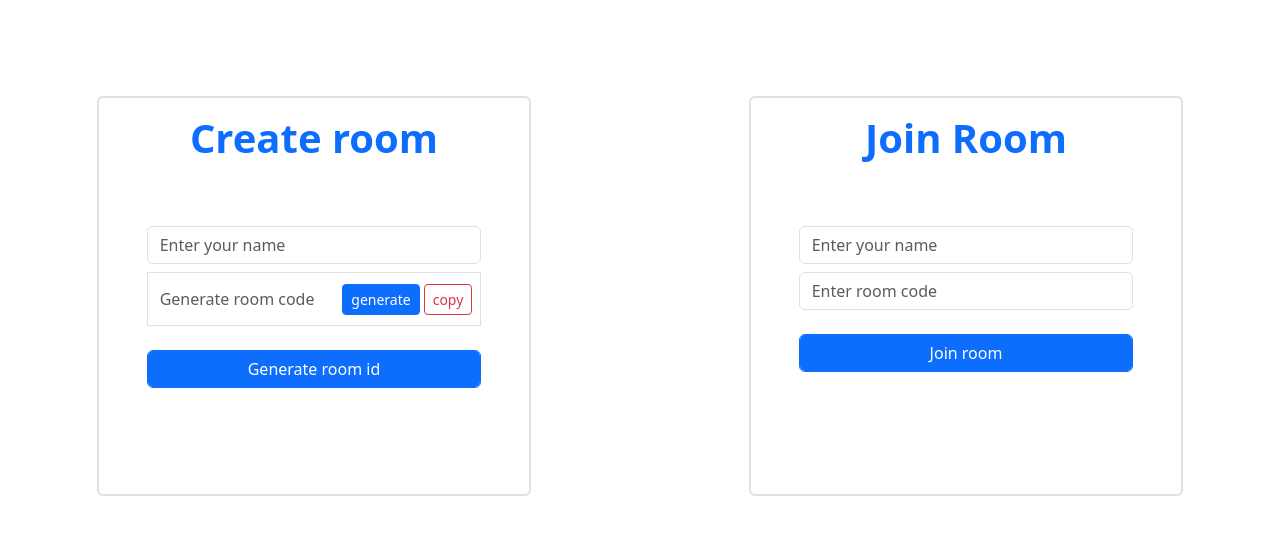
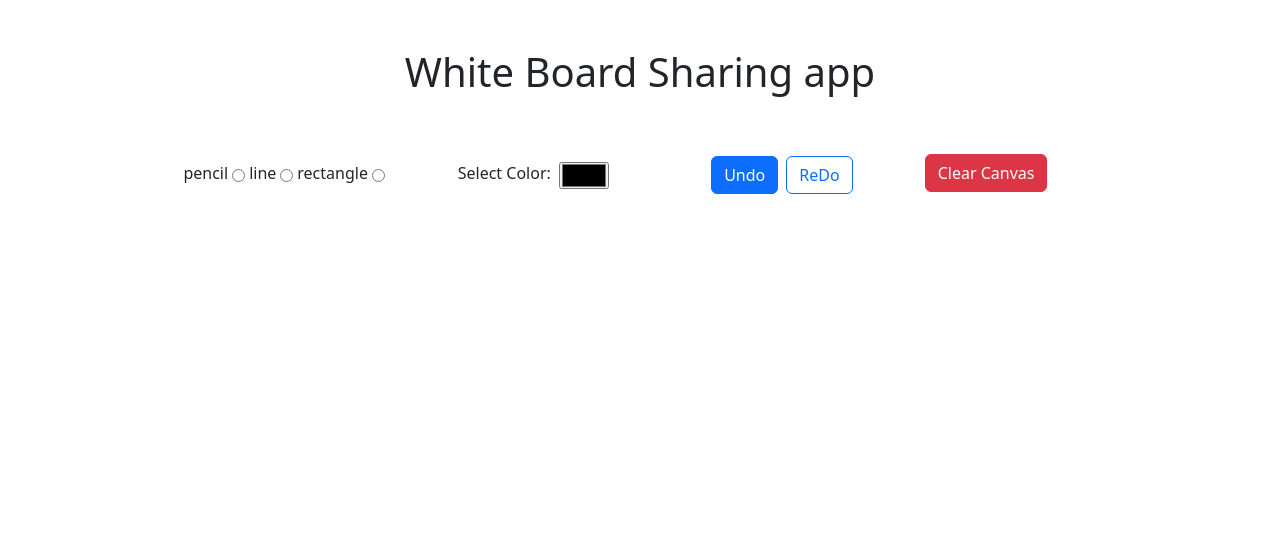
Before and after one commit to Krish1rst/BoardEditor-live-app, a React (Create React App) app in the folder frontend/: page /1 in a window 1280 px wide. Shown: the top 534 px of the page. Built offline with nearby package versions, Linux system fonts and the light colour scheme.

Commit message:
RoomPageLayout

```diff
--- a/frontend/package.json
+++ b/frontend/package.json
@@ -9,6 +9,7 @@
     "bootstrap": "^5.3.2",
     "react": "^18.2.0",
     "react-dom": "^18.2.0",
+    "react-router-dom": "^6.21.1",
     "react-scripts": "5.0.1",
     "web-vitals": "^2.1.4"
   },
--- a/frontend/src/App.jsx
+++ b/frontend/src/App.jsx
@@ -1,11 +1,17 @@
+import './App.css';
+import {Route, Routes} from "react-router-dom"
 import Forms from './components/Forms';
-import './App.css';
+import RoomPage from './pages/RoomPage';
+
 
 function App() {
   return (
-    <>
-    <Forms/>
-    </>
+    <div className='container'>
+      <Routes>
+        <Route path='/' element={<Forms/>}/>
+        <Route path='/:roomId'element={<RoomPage/>}/>
+      </Routes>
+    </div>
   );
 }
 
--- a/frontend/src/index.jsx
+++ b/frontend/src/index.jsx
@@ -2,14 +2,14 @@
 import ReactDOM from 'react-dom/client';
 import './index.css';
 import App from './App';
-
+import {BrowserRouter as Router } from "react-router-dom"
 import "bootstrap/dist/css/bootstrap.min.css";
 import "bootstrap/dist/js/bootstrap.bundle.min";
 
 
 const root = ReactDOM.createRoot(document.getElementById('root'));
 root.render(
-  <React.StrictMode>
-    <App />
-  </React.StrictMode>
+  <Router>
+       <App/>
+  </Router>
 );
--- /dev/null
+++ b/frontend/src/pages/RoomPage/index.jsx
@@ -0,0 +1,47 @@
+import React from 'react'
+import "./index.css";
+import { useState } from 'react';
+
+function RoomPage() {
+    const [tool,setTool]=useState('pencil');
+    const [color,setColor]=useState('black');
+  return (
+    <div className="row">
+        <h1 className="text-center py-5">White Board Sharing app</h1>
+        <div className="col-md-10 mx-auto
+         px-5  mb-5 d-flex align-items-center jusitify-content-center">
+            <div className="d-flex col-md-2 justify-content-center gap-1">
+                <div className="d-flex gap-1 align-items-center">
+                    <label htmlFor="pencil">pencil</label>
+                    <input type="radio" name='tool' id='pencil' value='pencil'className='mt-1' onChange={(e)=>setTool(e.target.value)} />
+                </div>
+                <div className="d-flex gap-1 align-items-center">
+                    <label htmlFor="line">line</label>
+                    <input type="radio" name='tool' id='line' value='line'className='mt-1' onChange={(e)=>setTool(e.target.value)} />
+                </div>
+                <div className="d-flex gap-1 align-items-center">
+                    <label htmlFor="rectangle">rectangle</label>
+                    <input type="radio" name='tool' id='rectangle' value='rectangle'className='mt-1' onChange={(e)=>setTool(e.target.value)} />
+                </div>
+            </div>
+            <div className="col-md-3 mx-auto">
+                <div className="d-flex align-items-center justify-content-center ">
+                    <label htmlFor="color">Select Color:</label>
+                    <input type="color" id='color' className='mt-1 ms-2' value={color} onChange={(e)=>setColor(e.target.value)} />
+                </div>
+            </div>
+            <div className="col-md-3 d-flex gap-2">
+                <button className='btn btn-primary mt-1'>Undo</button>
+                <button className='btn btn-outline-primary mt-1'>ReDo</button>
+            </div>
+            <div className="col-md-2">
+                <button className="btn btn-danger">
+                    Clear Canvas
+                </button>
+            </div>
+        </div>
+    </div>
+  )
+}
+
+export default RoomPage
```
Also changed, not shown: frontend/src/pages/Home/index.css (added), frontend/src/pages/Home/index.jsx (added), frontend/src/pages/RoomPage/index.css (added), frontend/src/pages/index.jsx (added), 2 other files (tests, documents, lock files or other folders).
